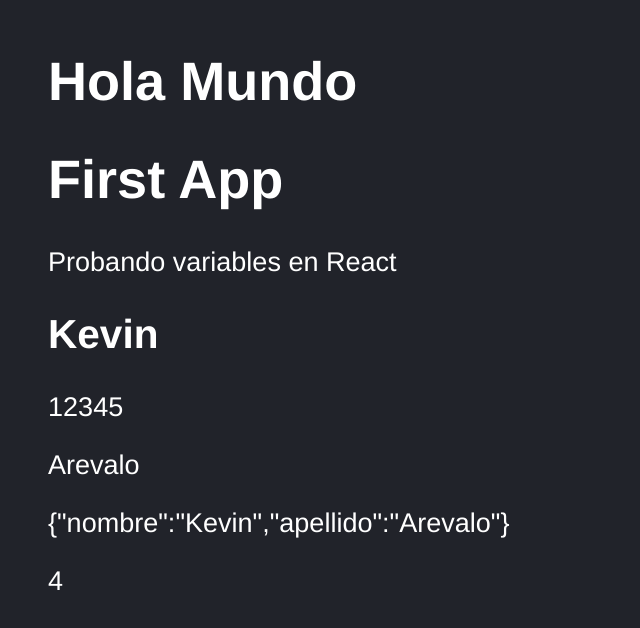
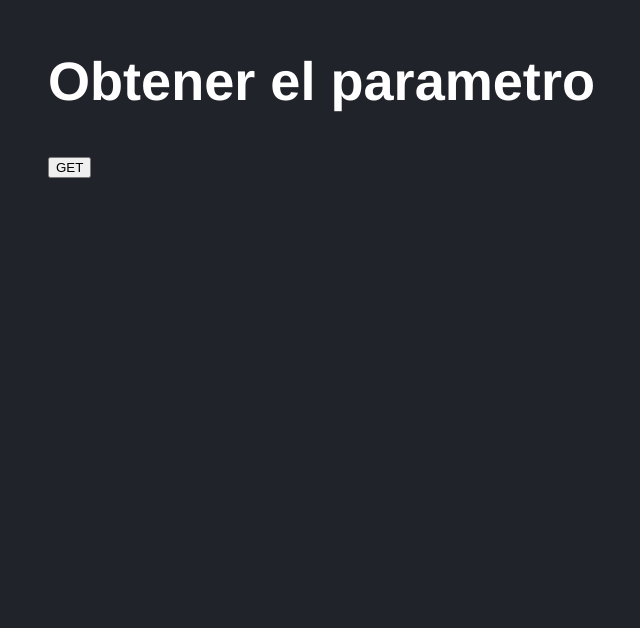
Before and after one commit to kevinarevaloxd/curso-react-vite, a React (Vite) app: page / in a window 1280 px wide. Shown: the part 134-762 px from the top of the page, without its empty margins (100-740 px from the left). Built offline with nearby package versions, Linux system fonts and the light colour scheme.

Commit message:
PORTAFOLIO: Se obtiene el token de una URL de API BACKEND

```diff
--- a/package.json
+++ b/package.json
@@ -9,8 +9,10 @@
     "preview": "vite preview"
   },
   "dependencies": {
+    "axios": "^0.27.2",
     "react": "^18.2.0",
-    "react-dom": "^18.2.0"
+    "react-dom": "^18.2.0",
+    "react-router-dom": "^6.4.1"
   },
   "devDependencies": {
     "@types/react": "^18.0.17",
--- /dev/null
+++ b/src/GetParametro.jsx
@@ -0,0 +1,42 @@
+import axios from "axios";
+import React from "react";
+import { createSearchParams, useNavigate, useSearchParams } from "react-router-dom";
+
+
+export const Detail = (props) => {
+  const [searchParams] = useSearchParams();
+  let token_ws = searchParams.get('token_ws')
+  let TBK_TOKEN = searchParams.get('TBK_TOKEN')
+  let TBK_ORDEN_COMPRA = searchParams.get('TBK_ORDEN_COMPRA')
+  let TBK_ID_SESION = searchParams.get('TBK_ID_SESION')
+  const params = [];
+  for(let entry of searchParams.entries()) {
+    params.push(entry);
+  }
+  return (
+    <>
+      <ul>
+        {params.map(([key, value]) => (
+          <li key={key}>{key} - {value}</li>
+        ))}
+      </ul>
+      <div>
+        <form action="http://localhost:9090/api/reservas/transaccion" method="GET">
+            <input type="hidden" name="token_ws" value={token_ws}/>
+            <input type="hidden" name="TBK_TOKEN" value={TBK_TOKEN}/>
+            <input type="hidden" name="TBK_TOKEN" value={TBK_ORDEN_COMPRA}/>
+            <input type="hidden" name="TBK_ID_SESION" value={TBK_ID_SESION}/>
+            <button type="submit">GET</button>
+        </form>
+      </div>
+    </>
+  );
+};
+
+export const ObtenerParametro = () => {
+  return (
+    <>
+      <h1>Obtener el parametro</h1>
+    </>
+  );
+};
--- a/src/main.jsx
+++ b/src/main.jsx
@@ -1,5 +1,6 @@
 import React from 'react';
 import ReactDOM from 'react-dom/client';
+import { BrowserRouter } from "react-router-dom";
 
 
 //Aqui importamos nuestros componentes
@@ -7,12 +8,17 @@ import { HolaMundo } from './HolaMundo';
 
 import { FirstApp } from './FirstApp'; //Primera tarea( Crear un componente )
 
+import { ObtenerParametro, Detail} from './GetParametro';
+
 import './styles.css'; //Implementando estilos con CSS
 
+const root = ReactDOM.createRoot(document.getElementById('root'));
 
-ReactDOM.createRoot( document.getElementById('root') ).render(
+root.render(
     <React.StrictMode>
-        <HolaMundo />
-        <FirstApp />
-    </React.StrictMode>
-)
+        <BrowserRouter>
+            <ObtenerParametro />
+            <Detail />
+        </BrowserRouter>
+      </React.StrictMode>
+    );
```
Also changed, not shown: src/formArray.jsx (added, +7 -0 lines), 1 other file (tests, documents, lock files or other folders).
